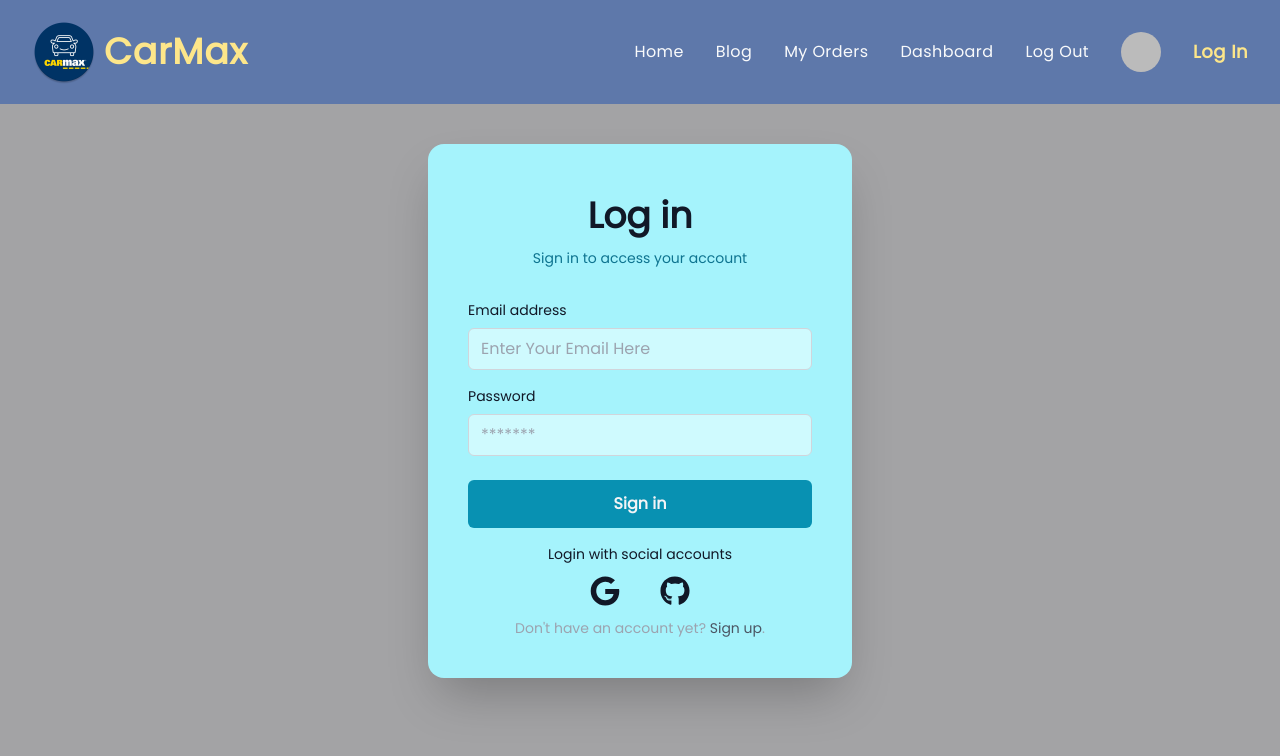
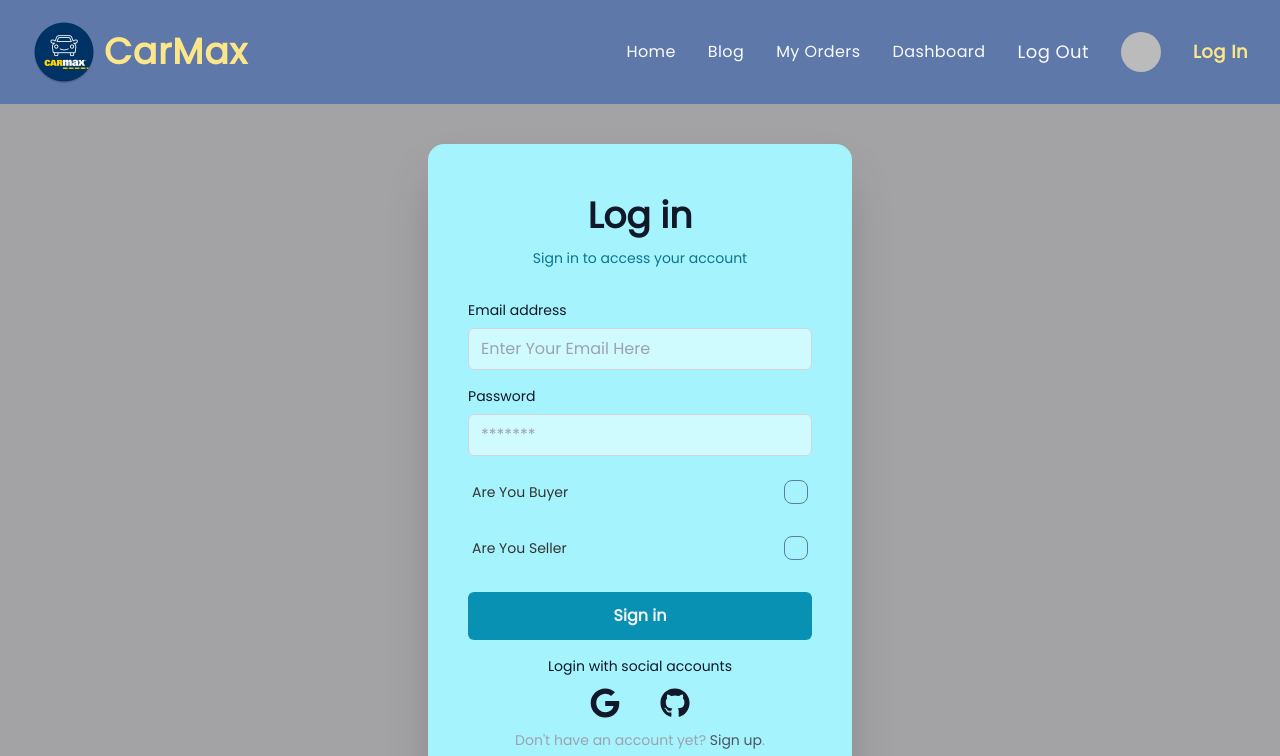
Before and after one commit to shahadat52/car-max-client, a React (Create React App) app: page /login in a window 1280 px wide. Shown: the top 756 px of the page. Built offline with nearby package versions, Linux system fonts and the light colour scheme; no server answers; sample sign-in values are in the browser's storage.

Commit message:
all users section added

```diff
--- a/src/Pages/AllUsers/AllUsers.js
+++ b/src/Pages/AllUsers/AllUsers.js
@@ -1,6 +1,28 @@
-import React from "react";
+import React, { useContext } from "react";
+import { useState } from "react";
+import { useQuery } from "@tanstack/react-query";
+import { AuthContext } from "../../Context/UserContext";
 
 const AllUsers = () => {
+  const { user } = useContext(AuthContext);
+  const [allUsers, setAllUsers] = useState([]);
+  // fetch("http://localhost:5000/users")
+  //   .then((res) => res.json())
+  //   .then((data) => setAllUsers(data))
+  //   .catch((err) => console.error(err));
+
+  const url = "http://localhost:5000/users";
+
+  const { data: users = [] } = useQuery({
+    queryKey: ["users"],
+    queryFn: async () => {
+      const res = await fetch(url);
+      const data = await res.json();
+      return data;
+    },
+  });
+  console.log(users);
+
   return (
     <div>
       <h1>This is all users page</h1>
--- a/src/Pages/Login/Login.js
+++ b/src/Pages/Login/Login.js
@@ -1,10 +1,12 @@
-import React, { useContext } from "react";
+import React, { useContext, useState } from "react";
 import { FaGithub, FaGoogle } from "react-icons/fa";
 import { Link, useLocation, useNavigate } from "react-router-dom";
 import Swal from "sweetalert2";
 import { AuthContext } from "../../Context/UserContext";
 
 const Login = () => {
+  const [isBuyer, setIsBuyer] = useState(false);
+  const [isSeller, setIsSeller] = useState(false);
   const { login, logInWithGoogle } = useContext(AuthContext);
   const navigate = useNavigate();
   const location = useLocation();
@@ -15,16 +17,18 @@ const Login = () => {
     const form = event.target;
     const email = form.email.value;
     const password = form.password.value;
-    console.log(email, password);
-    login(email, password)
-      .then((result) => {
-        const user = result.user;
-        console.log(user);
-        navigate(from, { replace: true });
-      })
-      .catch((error) => {
-        Swal.fire("Opps", error.message, "error");
-      });
+    const buyer = isBuyer;
+    console.log(email, password, "cheeking:", isBuyer);
+
+    // login(email, password)
+    //   .then((result) => {
+    //     const user = result.user;
+    //     console.log(user);
+    //     navigate(from, { replace: true });
+    //   })
+    //   .catch((error) => {
+    //     Swal.fire("Opps", error.message, "error");
+    //   });
   };
 
   const handleGoogleLogIn = () => {
@@ -86,6 +90,28 @@ const Login = () => {
                   required
                 />
               </div>
+              <div className="form-control">
+                <label className="label cursor-pointer">
+                  <span className="label-text">Are You Buyer</span>
+                  <input
+                    name="cheek"
+                    type="checkbox"
+                    onChange={() => setIsBuyer(!isBuyer)}
+                    className="checkbox checkbox-primary"
+                  />
+                </label>
+              </div>
+              <div className="form-control">
+                <label className="label cursor-pointer">
+                  <span className="label-text">Are You Seller</span>
+                  <input
+                    name="cheek"
+                    type="checkbox"
+                    onChange={() => setIsSeller(!isSeller)}
+                    className="checkbox checkbox-primary"
+                  />
+                </label>
+              </div>
             </div>
 
             <div>
--- a/src/Pages/MyProducts/MyProducts.js
+++ b/src/Pages/MyProducts/MyProducts.js
@@ -1,11 +1,12 @@
 import { useQuery } from "@tanstack/react-query";
 import React, { useContext } from "react";
+import Swal from "sweetalert2";
 import { AuthContext } from "../../Context/UserContext";
 
 const MyProducts = () => {
   const { user } = useContext(AuthContext);
   const url = `http://localhost:5000/myProducts?email=${user?.email}`;
-  const { data: products = [] } = useQuery({
+  const { data: products = [], refetch } = useQuery({
     queryKey: ["myProducts", user?.email],
     queryFn: async () => {
       const res = await fetch(url);
@@ -14,6 +15,23 @@ const MyProducts = () => {
     },
   });
   console.log(products);
+
+  const deleteProduct = (product) => {
+    console.log(product);
+    fetch(`http://localhost:5000/myProduct/${product._id}`, {
+      method: "DELETE",
+      headers: {
+        authorization: `bearer ${localStorage.getItem("accessToken")}`,
+      },
+    })
+      .then((res) => res.json())
+      .then((data) => {
+        if (data.deletedCount > 0) {
+          refetch();
+          Swal.fire("Delete", "Successful Deleted", "success");
+        }
+      });
+  };
   return (
     <div className="overflow-x-auto ">
       <table className="table w-full">
@@ -51,9 +69,16 @@ const MyProducts = () => {
                 {booking.price && booking.paid && (
                   <span className="text-green-500">Paid</span>
                 )} */}
-                  <button className="btn btn-primary btn-sm">Pay</button>
+                  <button className="btn btn-primary btn-md">Pay</button>
                 </td>
-                <td>Delete</td>
+                <td>
+                  <button
+                    onClick={() => deleteProduct(product)}
+                    className="btn btn-warning btn-md"
+                  >
+                    Delete
+                  </button>
+                </td>
               </tr>
             ))}
         </tbody>
--- a/src/Pages/SignUp/SignUp.js
+++ b/src/Pages/SignUp/SignUp.js
@@ -1,4 +1,4 @@
-import React, { useContext } from "react";
+import React, { useContext, useState } from "react";
 import { FaGithub, FaGoogle } from "react-icons/fa";
 import { Link, useLocation, useNavigate } from "react-router-dom";
 import Swal from "sweetalert2";
@@ -10,6 +10,8 @@ const SignUp = () => {
   const navigate = useNavigate();
   const location = useLocation();
   const from = location.state?.from?.pathname || "/";
+  const [isBuyer, setIsBuyer] = useState(false);
+  const [isSeller, setIsSeller] = useState(false);
 
   const handleCreateUser = (event) => {
     event.preventDefault();
@@ -18,17 +20,20 @@ const SignUp = () => {
     const image = form.image.value;
     const email = form.email.value;
     const password = form.password.value;
-    console.log(name, image, email, password);
+    const seller = isSeller;
+    const buyer = isBuyer;
+    console.log(name, image, email, password, "seller:", seller, buyer);
     createUser(email, password)
       .then((result) => {
         const user = result.user;
         console.log(user);
         Swal.fire("User Create Success", "", "success");
-        updateImageAndName(name, image)
+        updateImageAndName(name, image, seller, buyer)
           .then(() => {
             Swal.fire("Information Updated", "", "success");
-            navigate("/login");
+
             form.reset();
+            saveUser(name, email, seller, buyer);
             navigate("/");
           })
           .catch((error) => {
@@ -47,11 +52,28 @@ const SignUp = () => {
         const user = result.user;
         console.log(user);
         Swal.fire("Good job!", "User Login successful!", "success");
+
         // navigate(from, { replace: true });
       })
       .catch((error) => {
         console.error(error);
         Swal.fire("Opps", error.message, "error");
+      });
+  };
+
+  const saveUser = (name, email, seller, buyer) => {
+    const user = { name, email, seller, buyer };
+    fetch("http://localhost:5000/users", {
+      method: "POST",
+      headers: {
+        "content-type": "application/json",
+      },
+      body: JSON.stringify(user),
+    })
+      .then((res) => res.json())
+      .then((data) => {
+        console.log(data);
+        Swal.fire("User Stored", "User Successful stored", "success");
       });
   };
   return (
@@ -123,6 +145,28 @@ const SignUp = () => {
                 required
               />
             </div>
+            <div className="form-control">
+              <label className="label cursor-pointer">
+                <span className="label-text">Are You Buyer</span>
+                <input
+                  name="buyer"
+                  type="checkbox"
+                  onChange={() => setIsBuyer(!isBuyer)}
+                  className="checkbox checkbox-primary"
+                />
+              </label>
+            </div>
+            <div className="form-control">
+              <label className="label cursor-pointer">
+                <span className="label-text">Are You Seller</span>
+                <input
+                  name="seller"
+                  type="checkbox"
+                  onChange={() => setIsSeller(!isSeller)}
+                  className="checkbox checkbox-primary"
+                />
+              </label>
+            </div>
           </div>
           <div className="space-y-2">
             <div>
--- a/src/Shared/Navbar.js
+++ b/src/Shared/Navbar.js
@@ -98,12 +98,11 @@ const Navbar = () => {
 
             <li onClick={handleLogOut}>
               <NavLink
-                to=""
-                aria-label="Log Out"
+                // aria-label="Log Out"
                 title="Log Out"
                 className={({ isActive }) =>
                   isActive
-                    ? "font-bold text-lg tracking-wide text-amber-200 transition-colors duration-200 hover:text-deep-purple-accent-400"
+                    ? " text-lg tracking-wide text-gray-50 transition-colors duration-200 hover:text-deep-purple-accent-400"
                     : " tracking-wide text-gray-50   transition-colors duration-200 hover:text-deep-purple-accent-400"
                 }
               >
```
